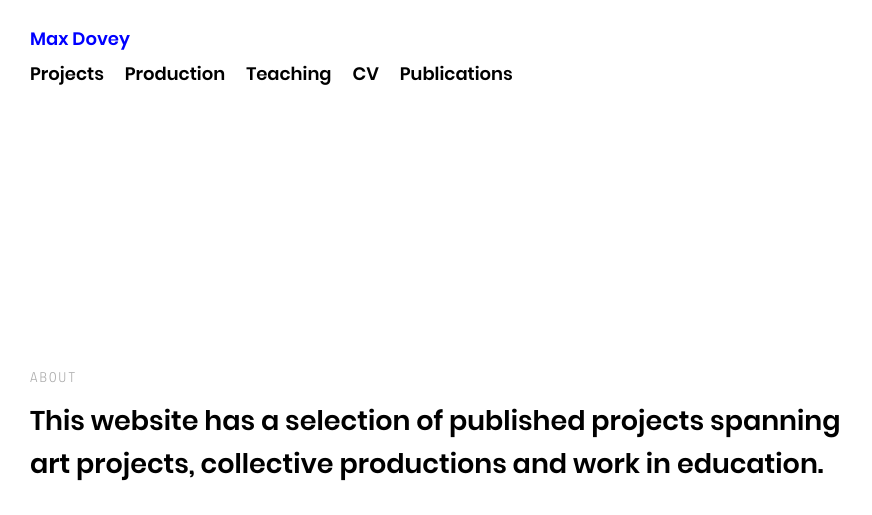
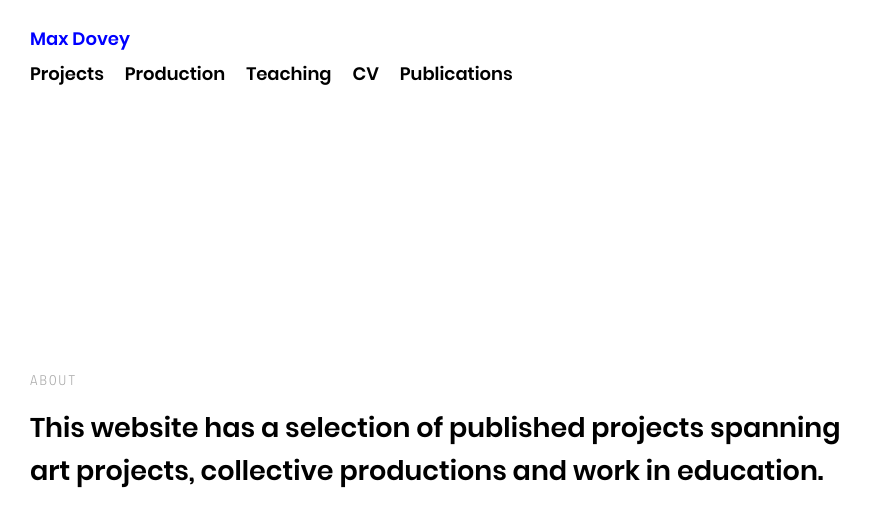
Before and after one commit to maxdovey/pineapple, a Jekyll site: the page built from index.html, in a window 1280 px wide. Shown: the top 515 px of the page, without its empty margins (0-872 px from the left). Built offline with Jekyll 4.4.1, drawn with Linux system fonts in a browser that asks for light colours; grey boxes are pictures that could not be loaded.

```diff
--- a/assets/scss/_core.scss
+++ b/assets/scss/_core.scss
@@ -29,7 +29,8 @@
     font-size: 1.5rem;
     font-weight: 400;
     letter-spacing: .2rem;
-    line-height: 1;
+	line-height: 1.5;
+	margin: 1rem, 0, 1rem;
     text-transform: uppercase;
 }
 
```
Also changed, not shown: 2 other files.
